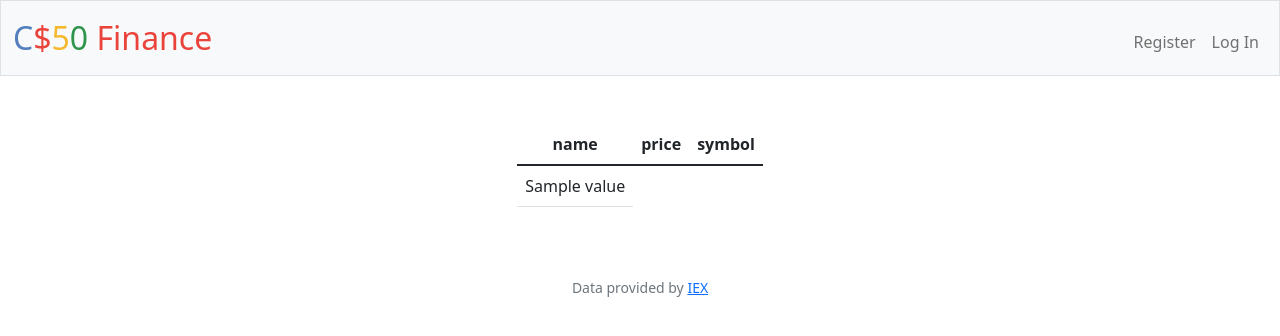
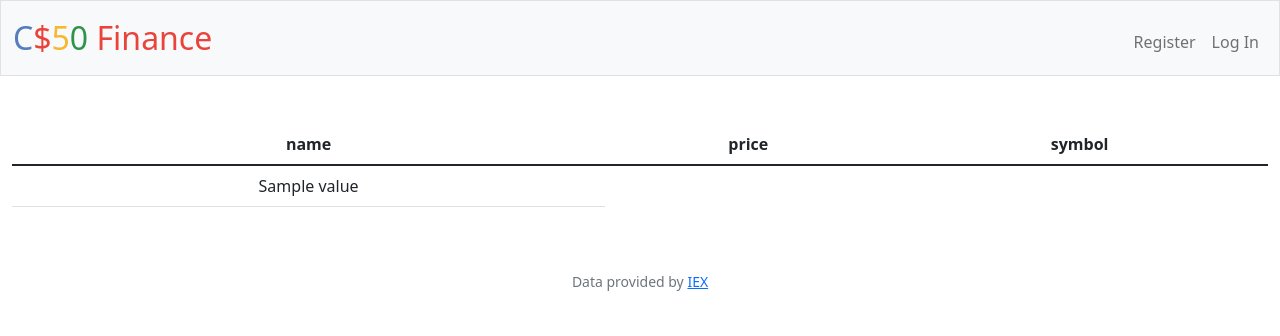
Before and after one commit to Hillgrove/CS50x, a Flask app: template week09/4.pset09/finance/templates/quoted.html in a window 1280 px wide. Shown: the top 336 px of the page. Run offline with Flask 3, Linux system fonts and the light colour scheme; the template is opened without the code that fills it: most values are stand-ins (such as "Sample title", 1, 10 or a date in 2020); some libraries are stand-ins or nearby versions.

Commit message:
Wed, Aug 30, 2023, 12:06 PM +02:00

```diff
--- a/week09/4.pset09/finance/templates/quoted.html
+++ b/week09/4.pset09/finance/templates/quoted.html
@@ -5,7 +5,7 @@
 {% endblock %}
 
 {% block main %}
-    <div class="d-inline-block">
+    <!--<div class="d-inline-block">-->
         <table class="table">
             <thead>
                 <tr>
@@ -25,5 +25,5 @@
                 </tr>
             </tbody>
         </table>
-    </div>
+    <!-- </div> -->
 {% endblock %}
```
